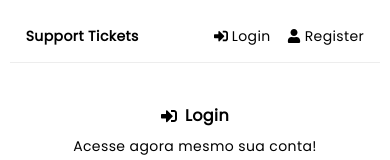
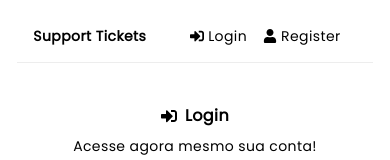
Before and after one commit to Rafa6tz/Support-Tickets, a React (Vite) app in the folder frontend/: page /login in a window 390 px wide. Shown: the top 160 px of the page. Built offline with nearby package versions, Linux system fonts and the light colour scheme.

Commit message:
do a responsive update

```diff
--- a/frontend/src/components/Nav.jsx
+++ b/frontend/src/components/Nav.jsx
@@ -15,12 +15,12 @@ export default function Nav() {
   }
 
   return (
-    <nav className='flex items-center md:px-8 h-18 justify-center text-sm fixed w-full bg-white'>
+    <nav className='flex items-center px-2 md:px-8 h-18 justify-center text-sm fixed w-full bg-white'>
         <div className='flex md:w-4/8 w-19/20 justify-between items-center border-b-1 border-accent p-4'>
         <div>
             <Link to='/' className='font-semibold'>Support Tickets</Link>
         </div>
-        <ul className='flex justify-end gap-4 md:gap-8 w-2/5'>
+        <ul className='flex justify-end pr-4 md:pr-0 gap-4 md:gap-8 w-2/5'>
         { user ? (
           <li>
             <a className='flex justify-center items-center gap-1 md:gap-2 cursor-pointer' onClick={onLogout}><FaSignOutAlt/> Logout</a>
--- a/frontend/src/pages/Ticket.jsx
+++ b/frontend/src/pages/Ticket.jsx
@@ -49,7 +49,7 @@ export default function Ticket() {
   }
 
   return (
-    <section className="flex flex-col gap-4 w-full text-wrap text-center p-6 md:pt-10">
+    <section className="flex flex-col justify-center gap-4 text-wrap text-center p-4 md:pt-10">
         {modal && (
             <>
             <div className='fixed inset-0 bg-input opacity-80 flex items-center justify-center z-50'/>
@@ -88,7 +88,7 @@ export default function Ticket() {
             <p>Título:</p>
             <h2 className='text-xl font-bold'>{ticket.title}</h2>
         </div>
-            <div className='text-sm bg-input border-1 border-border p-4 md:w-full min-h-26 flex flex-col gap-2 justify-center items-center text-wrap rounded-md mt-4'>
+            <div className='text-sm bg-input border-1 border-border p-4 w-full min-h-26 flex flex-col gap-2 justify-center items-center text-wrap rounded-md mt-4'>
             <p className='font-bold'>Descrição do ticket:</p>
             <p >{ticket.description}</p>
             </div>
```
